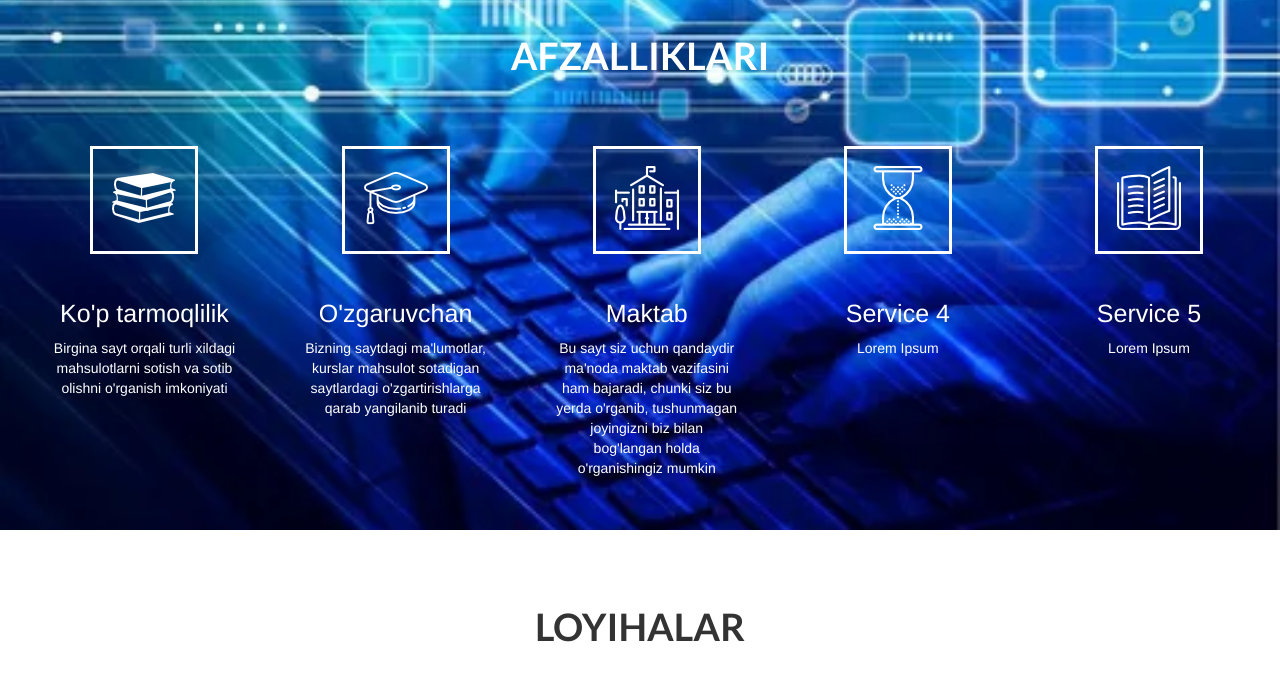
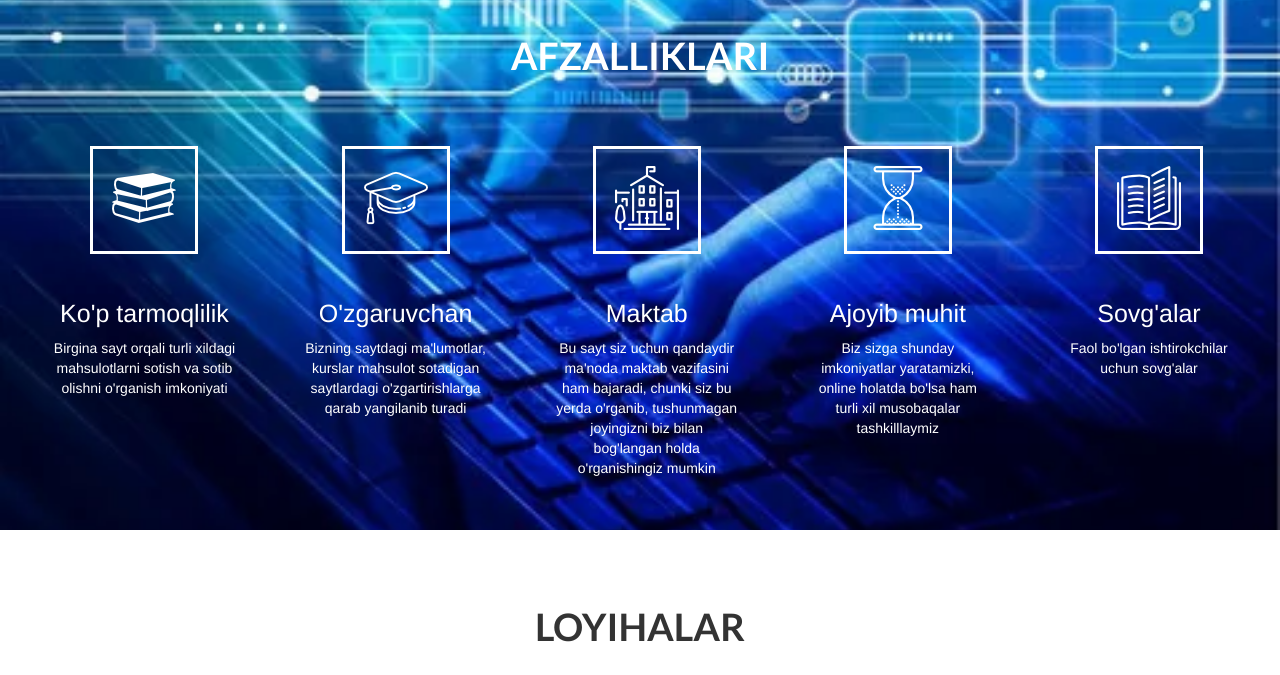
Before and after one commit to muhammadqodir1313/TUTORIAL, a plain HTML site: page index.html in a window 1280 px wide. Shown: the part 1823-2498 px from the top of the page. Drawn offline with Linux system fonts and the light colour scheme; grey boxes are pictures that could not be loaded.

Commit message:
third commit

```diff
--- a/css/style.css
+++ b/css/style.css
@@ -1,9 +1,3 @@
-/*--
-Author: W3layouts
-Author URL: http://w3layouts.com
-License: Creative Commons Attribution 3.0 Unported
-License URL: http://creativecommons.org/licenses/by/3.0/
---*/
 /*--header--*/
 h1,h2,h3,h4,h5,h6{
 	font-family: 'Lato', sans-serif;
--- a/index.html
+++ b/index.html
@@ -1,13 +1,10 @@
-<!--
-	Author: W3layouts
-	Author URL: http://w3layouts.com
-	License: Creative Commons Attribution 3.0 Unported
-	License URL: http://creativecommons.org/licenses/by/3.0/
--->
 <!DOCTYPE html>
 <html lang="en">
 <head>
-<title>tutorials</title>
+<title>TUTORIALS</title>
+<!-- icon -->
+<link rel="icon" type="image" href="/images2/icon.jpg">
+<!-- //icon -->
 <!-- Meta tag Keywords -->
 <meta name="viewport" content="width=device-width, initial-scale=1">
 <meta http-equiv="Content-Type" content="text/html; charset=utf-8" />
@@ -326,15 +323,15 @@ function hideURLbar(){ window.scrollTo(0,1); } </script>
 			<div class="hi-icon-wrap hi-icon-effect-9 hi-icon-effect-9a">
 				<a href="#" class="hi-icon"><img src="images/hourglass.png" alt=" " /></a>
 			</div>
-			<h4>Service 4</h4>
-			<p>Lorem Ipsum</p>
+			<h4>Ajoyib muhit</h4>
+			<p>Biz sizga shunday imkoniyatlar yaratamizki, online holatda bo'lsa ham turli xil musobaqalar tashkilllaymiz</p>
 		</div>
 		<div class="col-md-2 services-gd text-center" data-wow-delay=".5s">
 			<div class="hi-icon-wrap hi-icon-effect-9 hi-icon-effect-9a">
 				<a href="#" class="hi-icon"><img src="images/book2.png" alt=" " /></a>
 			</div>
-			<h4>Service 5</h4>
-			<p>Lorem Ipsum</p>
+			<h4>Sovg'alar</h4>
+			<p>Faol bo'lgan ishtirokchilar uchun sovg'alar</p>
 		</div>
 		<div class="clearfix"> </div>
 </div>
@@ -800,7 +797,7 @@ function hideURLbar(){ window.scrollTo(0,1); } </script>
 		<iframe src="https://www.google.com/maps/embed?pb=!1m18!1m12!1m3!1d3039.987516324107!2d71.77244247443494!3d40.36480115880068!2m3!1f0!2f0!3f0!3m2!1i1024!2i768!4f13.1!3m3!1m2!1s0x38bb84ba1d76a659%3A0x7bc998c6a195e3d5!2sTatuff!5e0!3m2!1suz!2s!4v1714203731418!5m2!1suz!2s" width="600" height="450" style="border:0;" allowfullscreen="" loading="lazy" referrerpolicy="no-referrer-when-downgrade"></iframe>
 	</div>
 	<div class="contact-agile" id="contact">
-		<h3>Biz bilan<span>Bog'laning</span></h3>
+		<h3>Biz bilan<span> Bog'laning</span></h3>
 			<div class="container">
 
 				<form action="#" method="post" class="wow fadeInLeft animated" data-wow-delay=".5s">
```
Also changed, not shown: images2/icon.jpg (added), w3layouts-License.txt (deleted).
